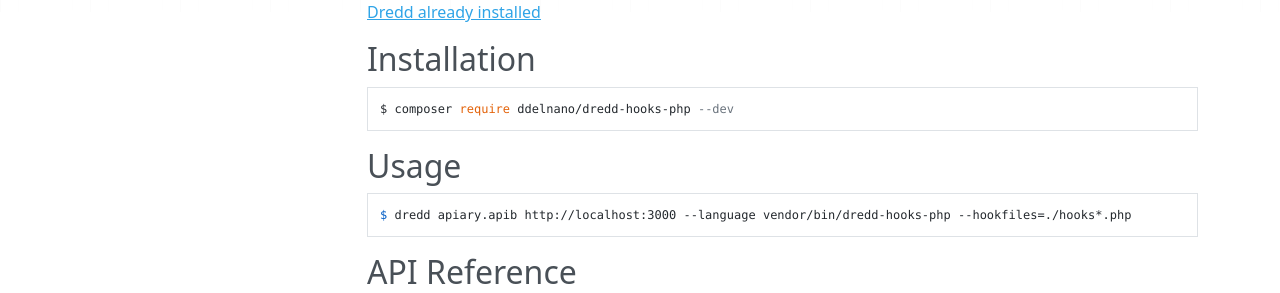
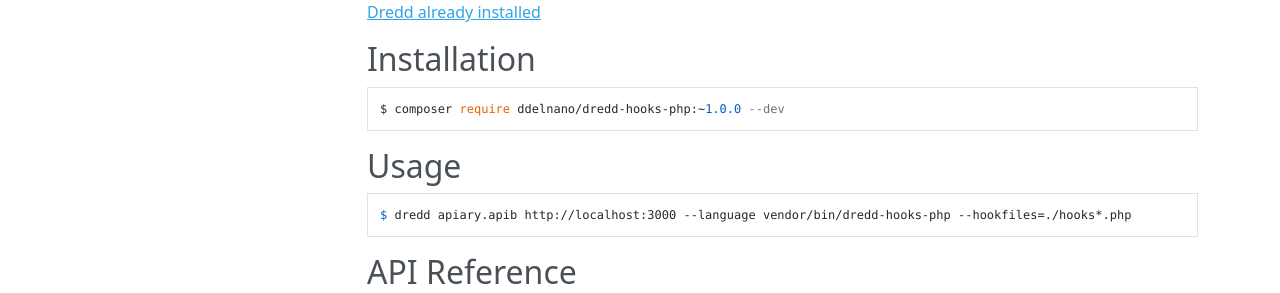
Before and after one commit to apiaryio/dredd, an MkDocs documentation site: the page built from docs/hooks-php.md, in a window 1280 px wide and 900 px high. Shown: the part 294-587 px from the top of the window. Built offline with MkDocs 1.6.1, drawn with Linux system fonts in a browser that asks for light colours; nearby versions of some CDN libraries; old or Windows-style settings are respelled for this version of MkDocs.

Commit message:
Edited installation instructions to specify to use stable release

````diff
--- a/docs/hooks-php.md
+++ b/docs/hooks-php.md
@@ -9,7 +9,7 @@
 ## Installation
 
 ```
-$ composer require ddelnano/dredd-hooks-php --dev
+$ composer require ddelnano/dredd-hooks-php:~1.0.0 --dev
 ```
 
 ## Usage
````
